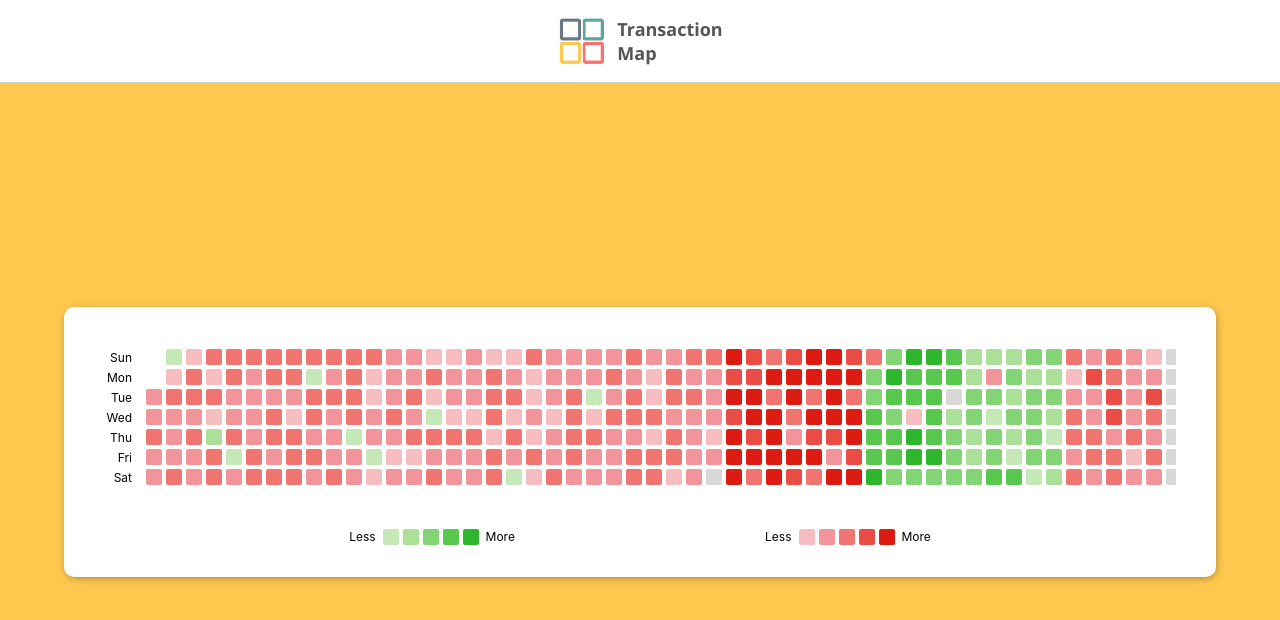
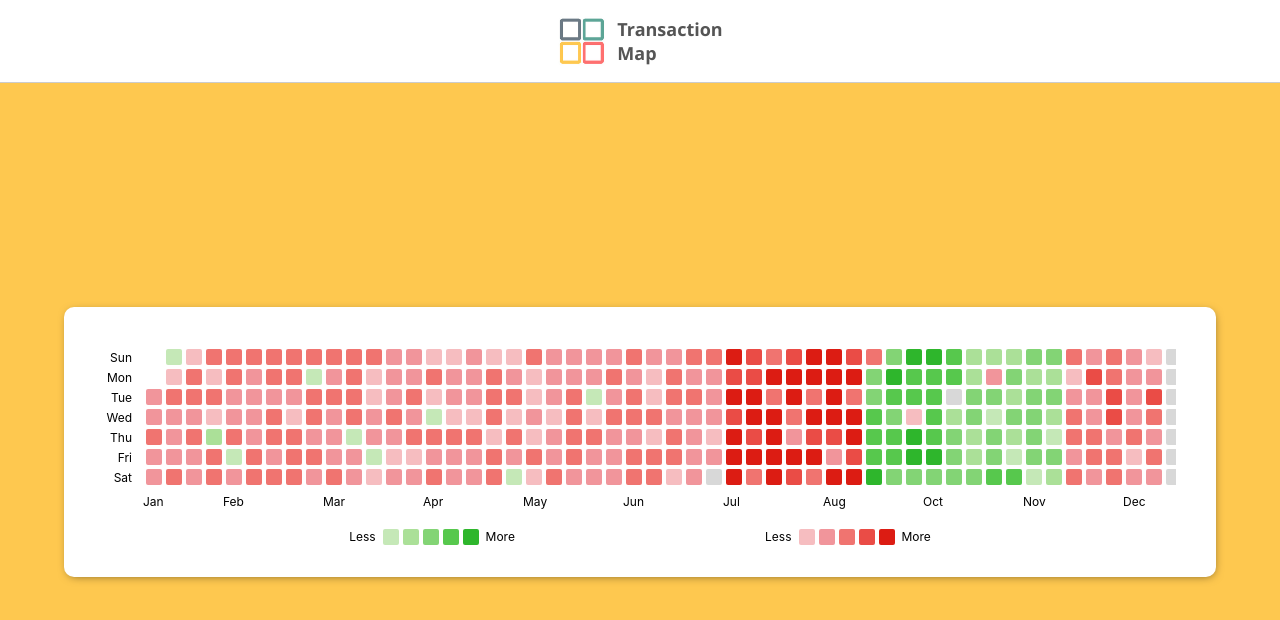
Before and after one commit to KarenOk/heatmap, a React (Create React App) app: page / in a window 1280 px wide. Shown: the top 620 px of the page. Built offline with nearby package versions, Linux system fonts and the light colour scheme.

Commit message:
Show months in heatmap

```diff
--- a/src/components/HeatMap.tsx
+++ b/src/components/HeatMap.tsx
@@ -49,6 +49,7 @@ for (let monthNo in months) {
 }
 
 const HeatMap = () => {
+	let traversed = 0;
 	return (
 		<div className="heat-map">
 			<div className="heat-map__cells">
@@ -61,7 +62,10 @@ const HeatMap = () => {
 				))}
 				{months.map((month) => {
 					const transactions = monthsData[month];
-					return transactions.map((txn: any, index: number) => (
+					return transactions.map((txn: any, index: number) => {
+						console.log(traversed);
+						traversed = traversed + 1;
+						return (
 							<div
 								className={`heat-map__cell ${getHeatmapCellColor(
 									txn.netTransactions
@@ -74,8 +78,15 @@ const HeatMap = () => {
 										{days[index + firstDay]}
 									</p>
 								)}
+								{(traversed + firstDay === 7 ||
+									(traversed + firstDay) % 35 === 0) && (
+									<p className="heat-map__label heat-map__label--bottom">
+										{month}
+									</p>
+								)}
 							</div>
-					));
+						);
+					});
 				})}
 			</div>
 		</div>
```
Lines whose indentation alone changed are shown as unchanged.
